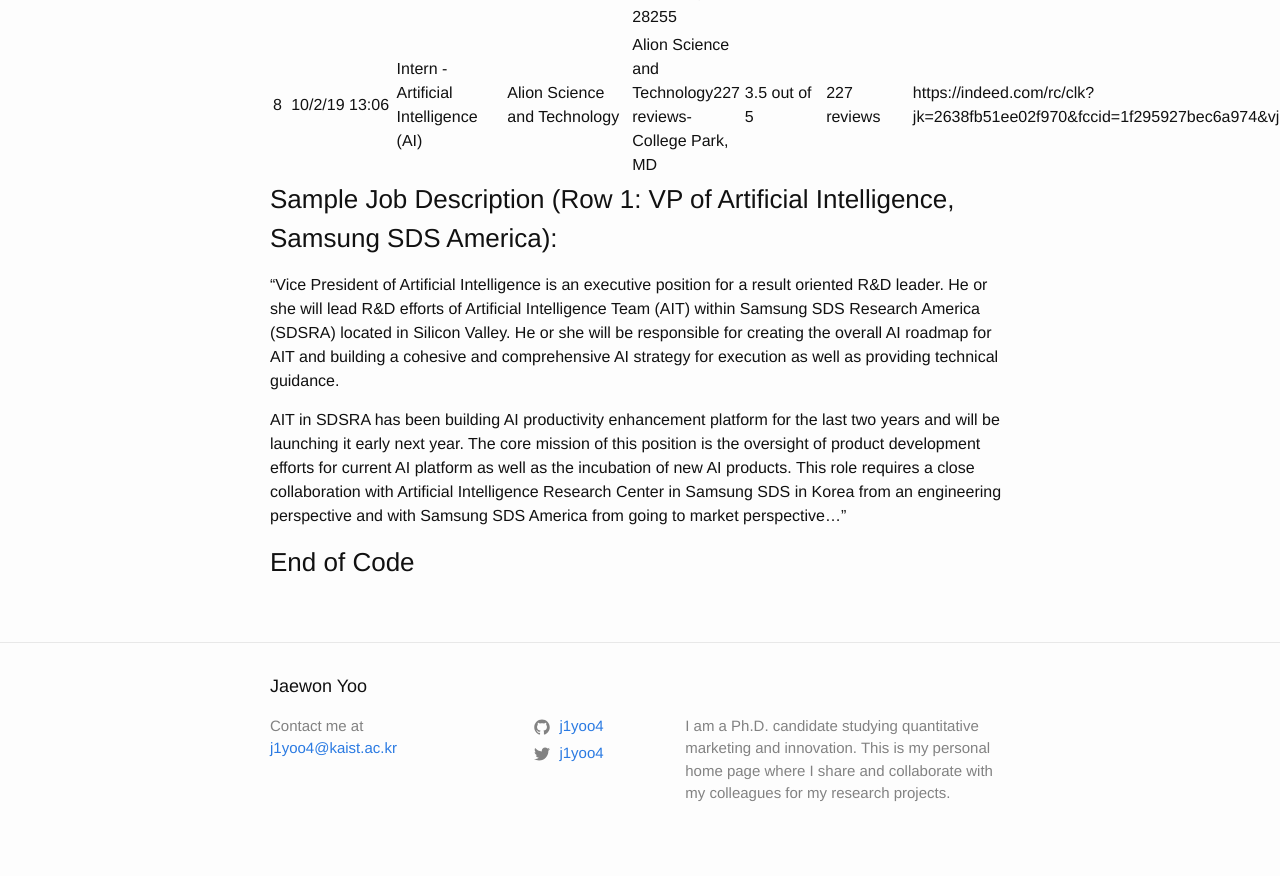
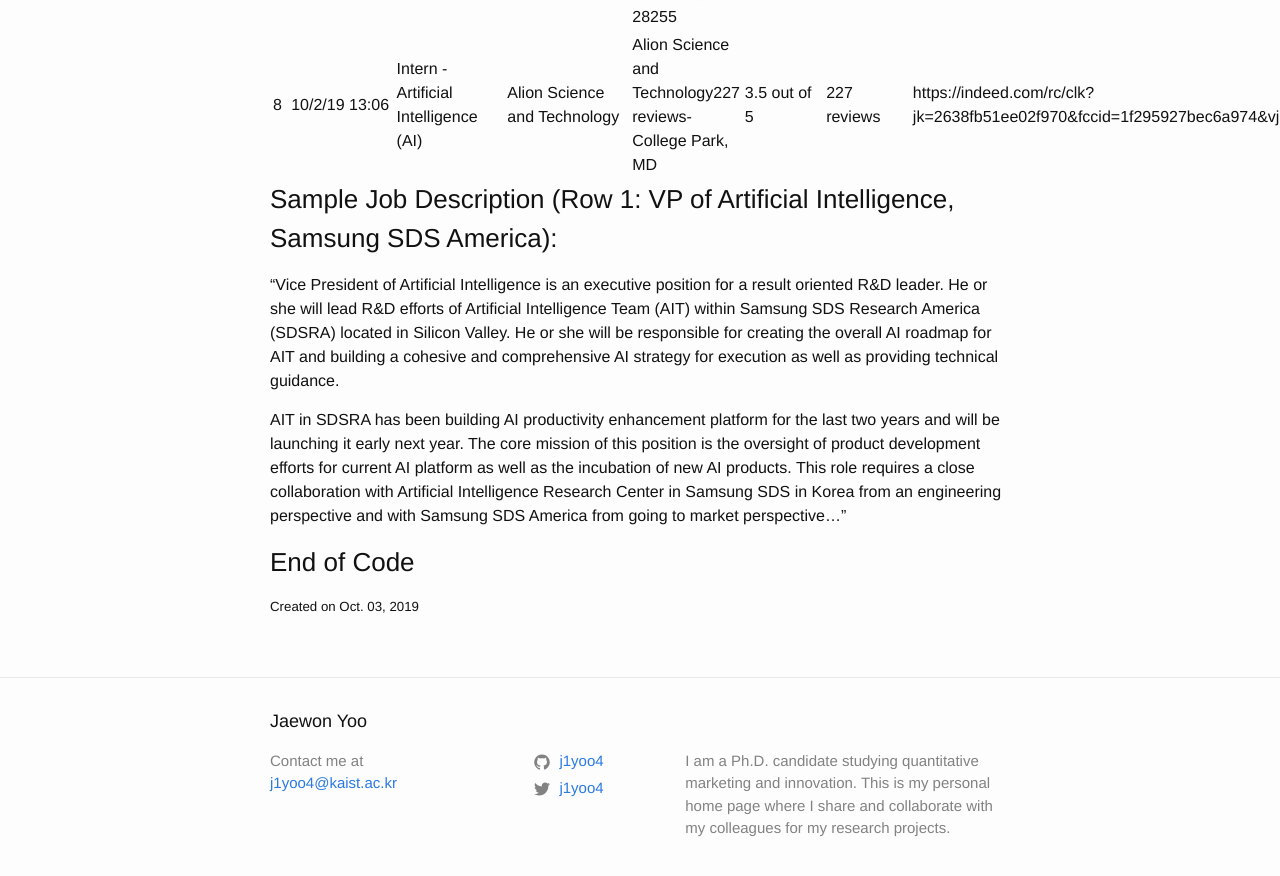
Before and after one commit to j1yoo/j1yoo.github.io, a Jekyll site: the page built from _posts/2019-10-03-scraping-online-job-posting-data.md, in a window 1280 px wide and 900 px high, scrolled down 3520 px. Shown: the top 876 px of the window. Built offline with Jekyll 4.4.1, drawn with Linux system fonts in a browser that asks for light colours.

Commit message:
Update 2019-10-03-scraping-online-job-posting-data.md

```diff
--- a/_posts/2019-10-03-scraping-online-job-posting-data.md
+++ b/_posts/2019-10-03-scraping-online-job-posting-data.md
@@ -134,3 +134,4 @@
 
 
 ### End of Code
+##### Created on Oct. 03, 2019
```
